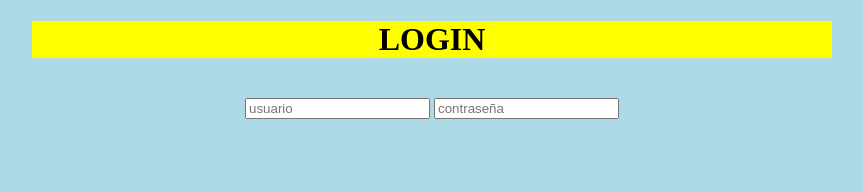
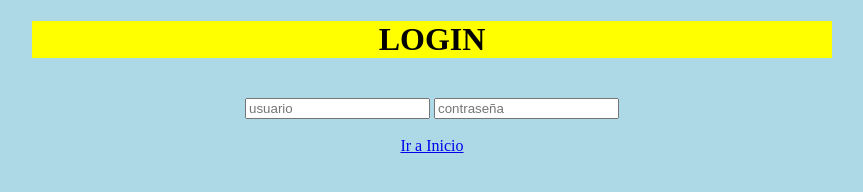
Before and after one commit to IES-Almudeyne-2425-DAW/Recuperacion2-Ejercicio4-Jaime, a plain HTML site: page login.html in a window 1280 px wide. Shown: the whole page, without its empty margins (208-1071 px from the left). Drawn offline with Linux system fonts and the light colour scheme.

Commit message:
Subida del login en su rama correspondiente pero con error corregido

```diff
--- a/login.html
+++ b/login.html
@@ -20,7 +20,10 @@
         <br>
     </main>
 
-
+    <footer>
+        <br>
+        <a href="index.html">Ir a Inicio</a>
+    </footer>
 
 </body>
 
```
